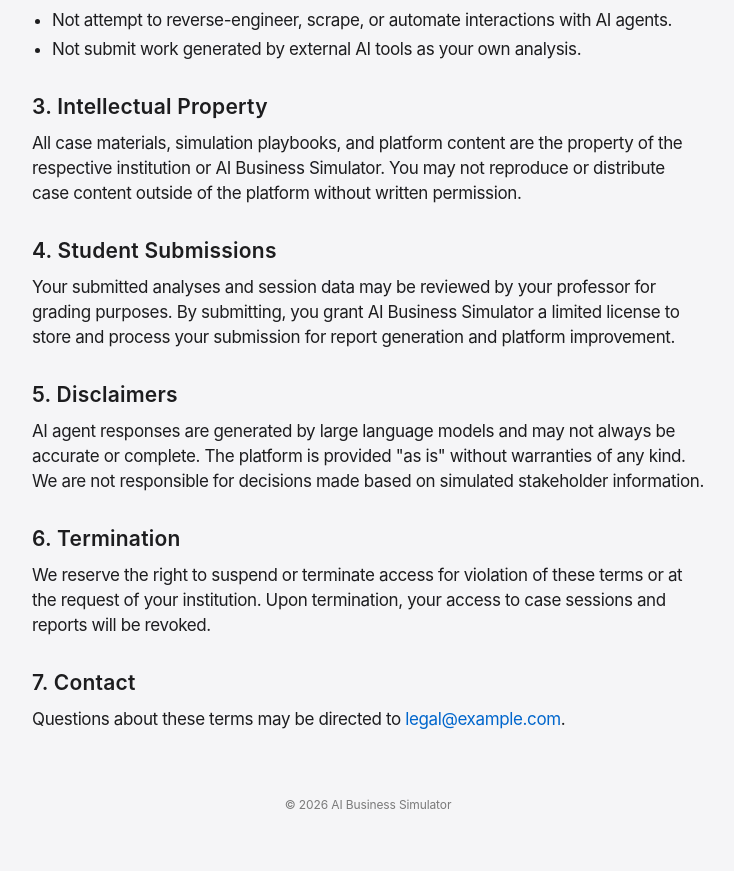
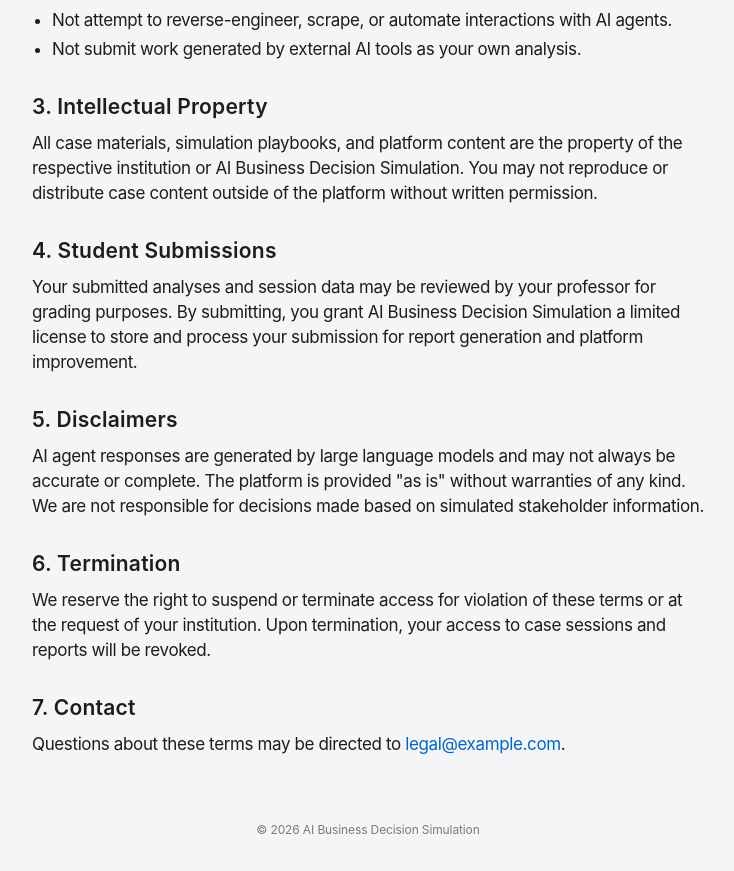
Before and after one commit to zhouheng0118/AI-Business-Simulator, a Next.js app in the folder frontend/: page /terms in a window 1280 px wide. Shown: the part 526-1397 px from the top of the page, without its empty margins (272-1006 px from the left). Before the commit the page ends 1372 px from the top, so only its background shows below. Built offline with nearby package versions, Linux system fonts and the light colour scheme.

Commit message:
rename: rebrand to AI Business Decision Simulation

```diff
--- a/frontend/src/app/layout.tsx
+++ b/frontend/src/app/layout.tsx
@@ -2,7 +2,7 @@ import type { Metadata } from "next";
 import "./globals.css";
 
 export const metadata: Metadata = {
-  title: "AI Business Simulator",
+  title: "AI Business Decision Simulation",
   description: "Business Analytics Platform",
 };
 
--- a/frontend/src/app/login/page.tsx
+++ b/frontend/src/app/login/page.tsx
@@ -57,7 +57,7 @@ export default function LoginPage() {
                             color: "#1d1d1f",
                         }}
                     >
-                        AI Business Simulator
+                        AI Business Decision Simulation
                     </span>
                 </div>
 
--- a/frontend/src/app/privacy/page.tsx
+++ b/frontend/src/app/privacy/page.tsx
@@ -52,7 +52,7 @@ export default function PrivacyPage() {
                     <Section title="2. How We Use Your Information">
                         <p>We use your information to:</p>
                         <ul>
-                            <li>Provide and operate the AI Business Simulator platform.</li>
+                            <li>Provide and operate the AI Business Decision Simulation.</li>
                             <li>Generate personalized debrief reports and scoring based on your session activity.</li>
                             <li>Allow professors to review student performance and decision-making processes.</li>
                             <li>Improve simulation quality and platform reliability.</li>
@@ -106,7 +106,7 @@ export default function PrivacyPage() {
                         color: "#7a7a7a",
                     }}
                 >
-                    © 2026 AI Business Simulator
+                    © 2026 AI Business Decision Simulation
                 </p>
             </footer>
         </div>
--- a/frontend/src/app/register/page.tsx
+++ b/frontend/src/app/register/page.tsx
@@ -76,7 +76,7 @@ export default function RegisterPage() {
                             color: "#1d1d1f",
                         }}
                     >
-                        AI Business Simulator
+                        AI Business Decision Simulation
                     </span>
                 </div>
 
@@ -108,7 +108,7 @@ export default function RegisterPage() {
                                 marginTop: "6px",
                             }}
                         >
-                            Join the AI Business Simulator platform.
+                            Join the AI Business Decision Simulation.
                         </p>
                     </div>
 
--- a/frontend/src/app/student/case/[id]/page.tsx
+++ b/frontend/src/app/student/case/[id]/page.tsx
@@ -56,7 +56,7 @@ function TopBar({ user, onBack }: { user: User; onBack: () => void }) {
                     Back to Dashboard
                 </button>
                 <span style={{ fontSize: 13, fontWeight: 600, color: "#1d1d1f", fontFamily: "SF Pro Display, system-ui" }}>
-                    AI Business Simulator
+                    AI Business Decision Simulation
                 </span>
             </div>
             <div style={{ display: "flex", alignItems: "center", gap: 8 }}>
--- a/frontend/src/app/terms/page.tsx
+++ b/frontend/src/app/terms/page.tsx
@@ -42,7 +42,7 @@ export default function TermsPage() {
                 <div className="flex flex-col gap-8">
                     <Section title="1. Acceptance of Terms">
                         <p>
-                            By accessing or using AI Business Simulator, you agree to be bound by these Terms of
+                            By accessing or using AI Business Decision Simulation, you agree to be bound by these Terms of
                             Service. If you do not agree, you may not use the platform. Use is limited to students
                             and faculty of participating academic institutions.
                         </p>
@@ -63,7 +63,7 @@ export default function TermsPage() {
                     <Section title="3. Intellectual Property">
                         <p>
                             All case materials, simulation playbooks, and platform content are the property of the
-                            respective institution or AI Business Simulator. You may not reproduce or distribute
+                            respective institution or AI Business Decision Simulation. You may not reproduce or distribute
                             case content outside of the platform without written permission.
                         </p>
                     </Section>
@@ -71,7 +71,7 @@ export default function TermsPage() {
                     <Section title="4. Student Submissions">
                         <p>
                             Your submitted analyses and session data may be reviewed by your professor for grading
-                            purposes. By submitting, you grant AI Business Simulator a limited license to store and
+                            purposes. By submitting, you grant AI Business Decision Simulation a limited license to store and
                             process your submission for report generation and platform improvement.
                         </p>
                     </Section>
@@ -114,7 +114,7 @@ export default function TermsPage() {
                         color: "#7a7a7a",
                     }}
                 >
-                    © 2026 AI Business Simulator
+                    © 2026 AI Business Decision Simulation
                 </p>
             </footer>
         </div>
--- a/frontend/src/components/AuthFooter.tsx
+++ b/frontend/src/components/AuthFooter.tsx
@@ -13,7 +13,7 @@ export default function AuthFooter() {
                     color: "#7a7a7a",
                 }}
             >
-                © 2026 AI Business Simulator
+                © 2026 AI Business Decision Simulation
                 <span className="mx-2">·</span>
                 <Link href="/privacy" style={{ color: "#7a7a7a" }} className="hover:text-ink hover:underline transition-colors">
                     Privacy Policy
--- a/frontend/src/components/dashboard/DashboardLayout.tsx
+++ b/frontend/src/components/dashboard/DashboardLayout.tsx
@@ -70,7 +70,7 @@ export default function DashboardLayout({
                     {sidebarWide ? (
                         <>
                             <div style={{ fontFamily: "SF Pro Display, system-ui", fontSize: 14, fontWeight: 600, color: "#1d1d1f", letterSpacing: "-0.14px", whiteSpace: "nowrap" }}>
-                                AI Business Simulator
+                                AI Business Decision Simulation
                             </div>
                             <div style={{ fontSize: 11, color: "#7a7a7a", marginTop: 3, whiteSpace: "nowrap" }}>{portalName}</div>
                         </>
@@ -85,7 +85,7 @@ export default function DashboardLayout({
                                 textAlign: "center",
                                 lineHeight: 1.2,
                             }}
-                            title={`AI Business Simulator — ${portalName}`}
+                            title={`AI Business Decision Simulation — ${portalName}`}
                         >
                             AI
                         </div>
```
